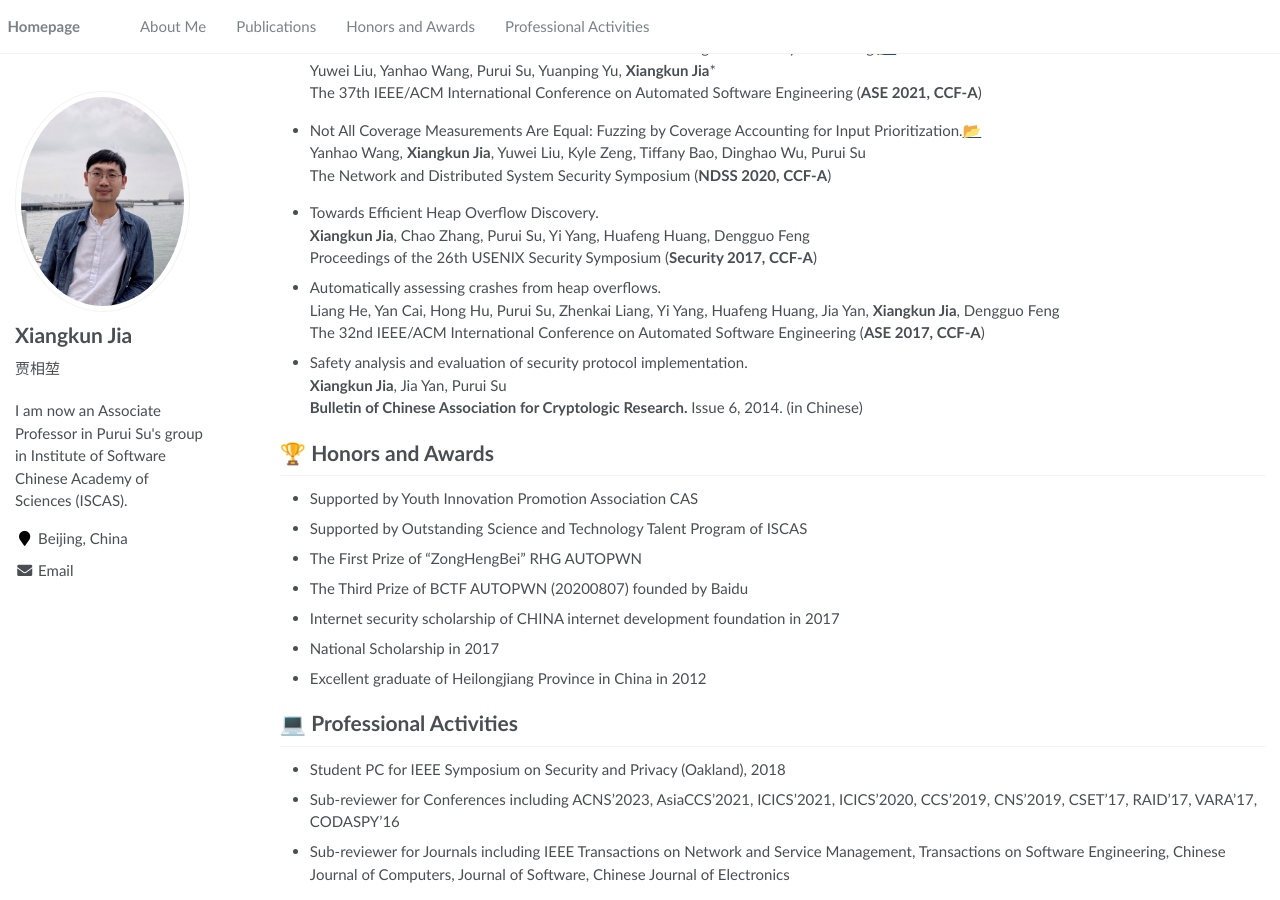
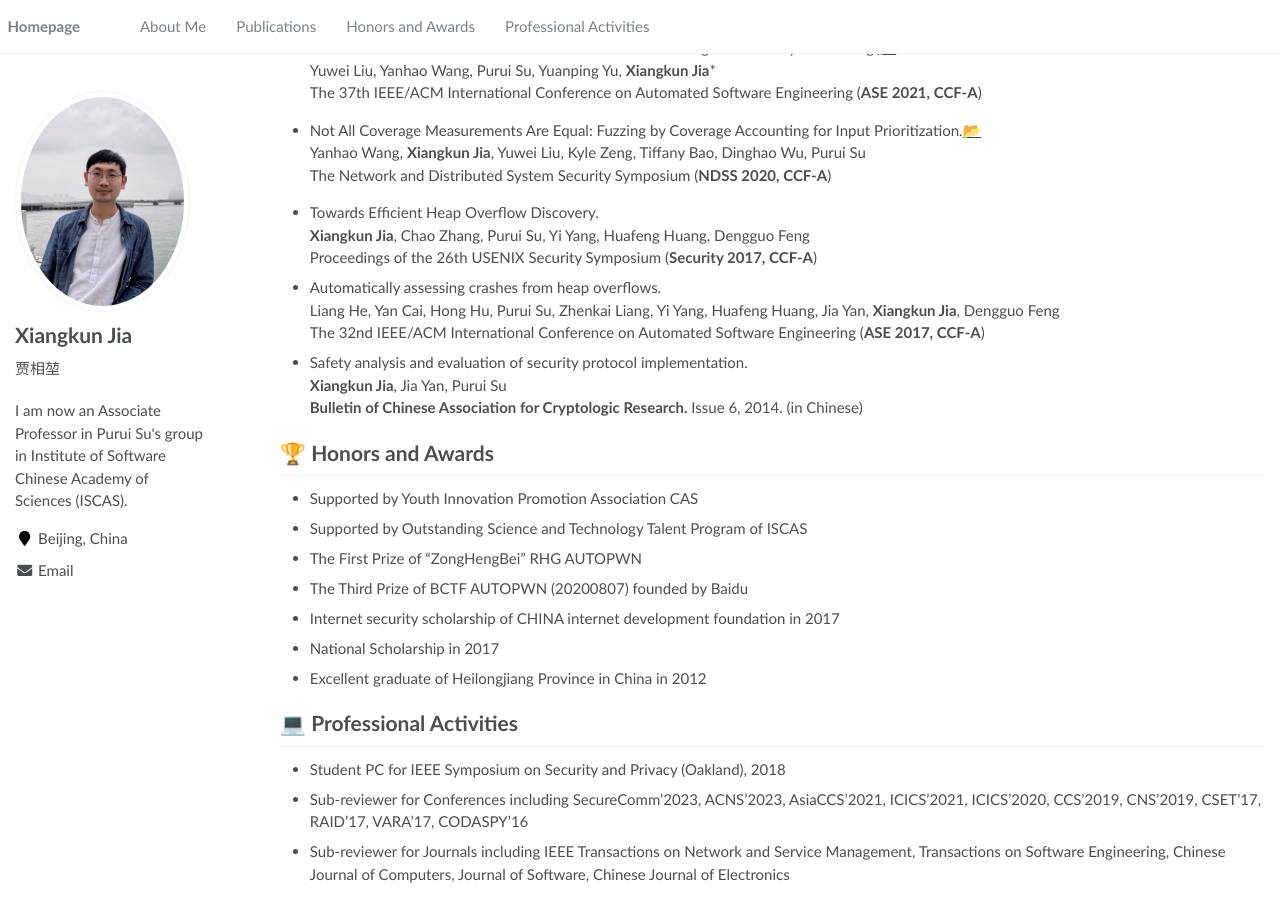
Before and after one commit to ajax4sec/ajax4sec.github.io, a Jekyll site: the page built from _pages/about.md, in a window 1280 px wide and 900 px high, scrolled down 798 px. Built offline with Jekyll 4.4.1, drawn with Linux system fonts in a browser that asks for light colours.

Commit message:
Update about.md

```diff
--- a/_pages/about.md
+++ b/_pages/about.md
@@ -43,12 +43,12 @@
 Yuanping Yu, Purui Su, Huafeng Huang, **Xiangkun Jia**<br>
 <b>Journal of Software.</b> (CCF-T1, in Chinese)<br>
 
-- A fine-grained assessment method of vulnerability impact scope for PyPI ecosystem.[📃]()<br>
+- A fine-grained assessment method of vulnerability impact scope for PyPI ecosystem.[]()<br>
 Zibo Wang, **Xiangkun Jia***, Lingyun Ying, Purui Su<br>
 <b>Journal of Software.</b> (CCF-T1, in Chinese)<br>
 
 <!-- 2022 -->
-- Understanding and Mitigating Label Bias in Malware Classification: An Empirical Study.[📃]()<br>
+- Understanding and Mitigating Label Bias in Malware Classification: An Empirical Study.[]()<br>
 Jia Yan, **Xiangkun Jia***, Lingyun Ying, Jia Yan, Purui Su<br>
 The 22nd IEEE International Conference on Software Quality, Reliability and Security (<b>QRS 2022, CCF-C</b>)<br>
 
@@ -56,7 +56,7 @@
 Jia Yan, Ming Wan, **Xiangkun Jia**, Lingyun Ying, Purui Su, Zhanyi Wang<br>
 The Annual Computer Security Applications Conference (<b>ACSAC 2022, CCF-B</b>)<br>
 
-- HTFuzz: Heap Operation Sequence Sensitive Fuzzing.[📂](https://github.com/sharedata21/HTFuzz)<br>
+- HTFuzz: Heap Operation Sequence Sensitive Fuzzing.[📂](https://github.com/TCA-ISCAS/HTFuzz)<br>
 Yuanping Yu, **Xiangkun Jia***, Yuwei Liu, Yanhao Wang, Qian Sang, Chao Zhang, Purui Su<br>
 The 38th IEEE/ACM International Conference on Automated Software Engineering (<b>ASE 2022, CCF-A</b>)<br>
 
@@ -67,14 +67,14 @@
 <!-- 2022 -->
 
 <!-- 2021 -->
-- InstruGuard: Find and Fix Instrumentation Errors for Coverage-based Greybox Fuzzing.[📂](https://github.com/Marsman1996/instruguard)<br>
+- InstruGuard: Find and Fix Instrumentation Errors for Coverage-based Greybox Fuzzing.[📂](https://github.com/TCA-ISCAS/InstruGuard)<br>
 Yuwei Liu, Yanhao Wang, Purui Su, Yuanping Yu, **Xiangkun Jia***<br>
 The 37th IEEE/ACM International Conference on Automated Software Engineering (<b>ASE 2021, CCF-A</b>)<br>
 
 <!-- 2021 -->
 
 <!-- 2020 -->
-- Not All Coverage Measurements Are Equal: Fuzzing by Coverage Accounting for Input Prioritization.[📂](https://github.com/TortoiseFuzz/TortoiseFuzz)<br>
+- Not All Coverage Measurements Are Equal: Fuzzing by Coverage Accounting for Input Prioritization.[📂](https://github.com/TCA-ISCAS/TortoiseFuzz)<br>
 Yanhao Wang, **Xiangkun Jia**, Yuwei Liu, Kyle Zeng, Tiffany Bao, Dinghao Wu, Purui Su<br>
 The Network and Distributed System Security Symposium (<b>NDSS 2020, CCF-A</b>)<br>
 <!-- 2020 -->
@@ -105,5 +105,5 @@
 
 # 💻 Professional Activities
 - Student PC for IEEE Symposium on Security and Privacy (Oakland), 2018
-- Sub-reviewer for Conferences including ACNS'2023, AsiaCCS'2021, ICICS'2021, ICICS'2020, CCS'2019, CNS'2019, CSET'17, RAID'17, VARA'17, CODASPY'16
+- Sub-reviewer for Conferences including SecureComm'2023, ACNS'2023, AsiaCCS'2021, ICICS'2021, ICICS'2020, CCS'2019, CNS'2019, CSET'17, RAID'17, VARA'17, CODASPY'16
 - Sub-reviewer for Journals including IEEE Transactions on Network and Service Management, Transactions on Software Engineering, Chinese Journal of Computers, Journal of Software, Chinese Journal of Electronics
```
